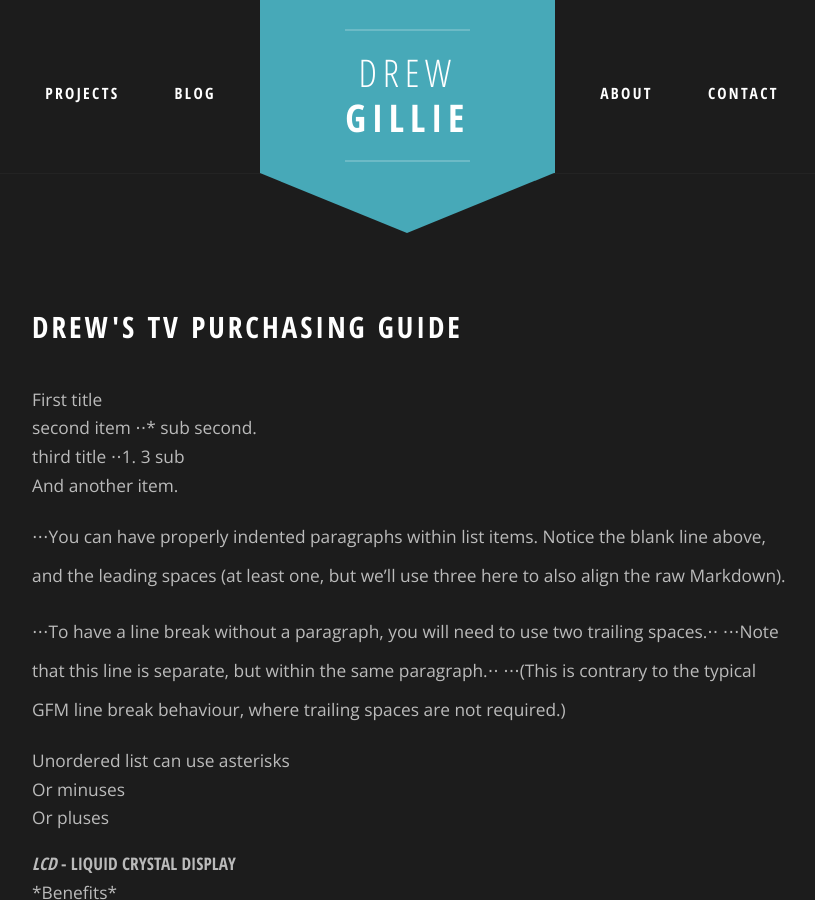
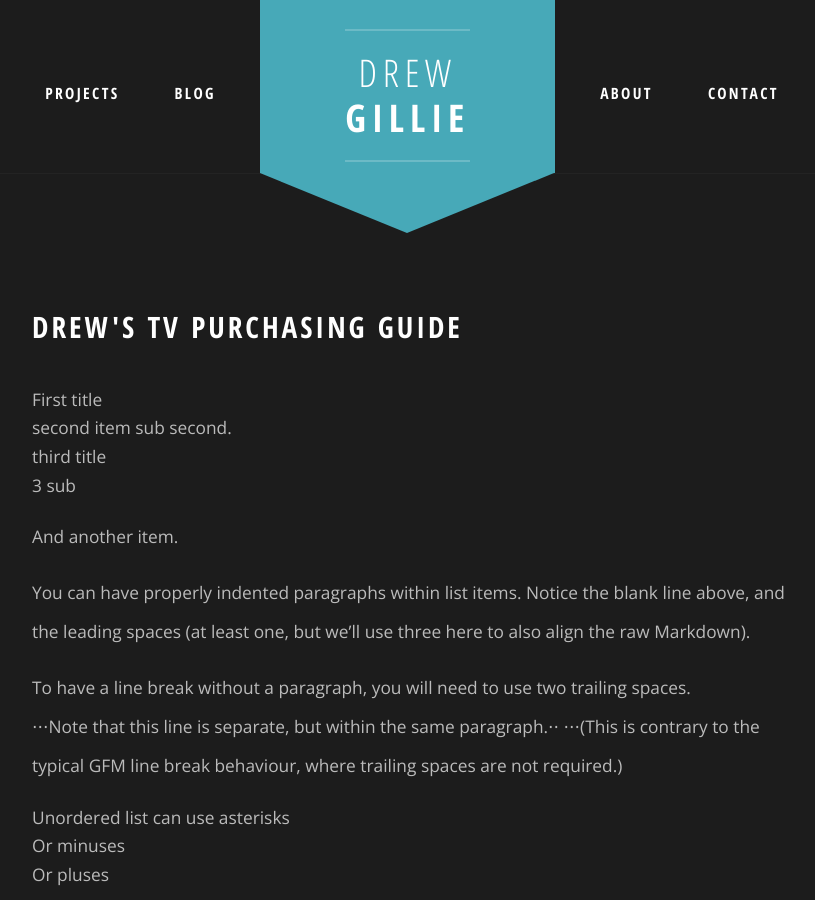
Before and after one commit to drewgillievfx/DrewGillie.com, a Jekyll site: the page built from _posts/2016-08-21-TV-Purchasing-Guide.md, in a window 1280 px wide and 900 px high. Shown: the whole window, without its empty margins (228-1043 px from the left). Built offline with Jekyll 4.4.1, drawn with Linux system fonts in a browser that asks for light colours.

Commit message:
list testing_v02

```diff
--- a/_posts/2016-08-21-TV-Purchasing-Guide.md
+++ b/_posts/2016-08-21-TV-Purchasing-Guide.md
@@ -7,14 +7,14 @@ date: "2016-08-21 21:25:39 -0400"
 
 1. First title
 2. second item
-⋅⋅* sub second.
+    sub second.
 3. third title
-⋅⋅1. 3 sub
+   1. 3 sub
 4. And another item.
 
-⋅⋅⋅You can have properly indented paragraphs within list items. Notice the blank line above, and the leading spaces (at least one, but we'll use three here to also align the raw Markdown).
+   You can have properly indented paragraphs within list items. Notice the blank line above, and the leading spaces (at least one, but we'll use three here to also align the raw Markdown).
 
-⋅⋅⋅To have a line break without a paragraph, you will need to use two trailing spaces.⋅⋅
+	 To have a line break without a paragraph, you will need to use two trailing spaces.
 ⋅⋅⋅Note that this line is separate, but within the same paragraph.⋅⋅
 ⋅⋅⋅(This is contrary to the typical GFM line break behaviour, where trailing spaces are not required.)
 
```
